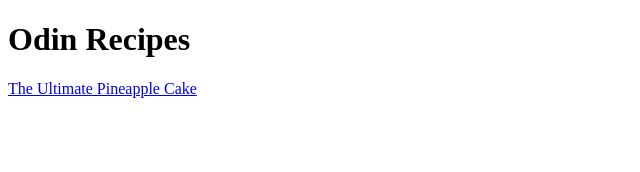
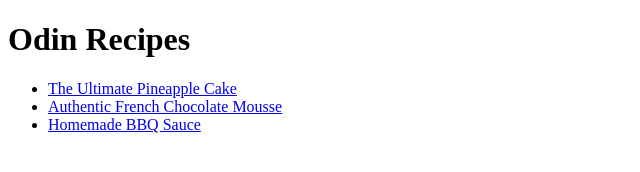
Before and after one commit to juliabacelar21-lab/odin-recipes, a plain HTML site: page index.html in a window 1280 px wide. Shown: the whole page, without its empty margins (0-640 px from the left). Drawn offline with Linux system fonts and the light colour scheme.

Commit message:
Add all recipes to index.html

```diff
--- a/index.html
+++ b/index.html
@@ -6,6 +6,11 @@
     </head>
     <body>
         <h1>Odin Recipes</h1>
-        <a href="recipes/pineapple-cake.html">The Ultimate Pineapple Cake</a>
-    </body>
+
+        <ul>
+            <li><a href="recipes/pineapple-cake.html">The Ultimate Pineapple Cake</a></li>
+            <li><a href="recipes/french-chocolate-mousse.html">Authentic French Chocolate Mousse</a></li>
+            <li><a href="recipes/homemade-bbq-sauce.html">Homemade BBQ Sauce</a></li>
+        </ul>
+
 </html>
```
